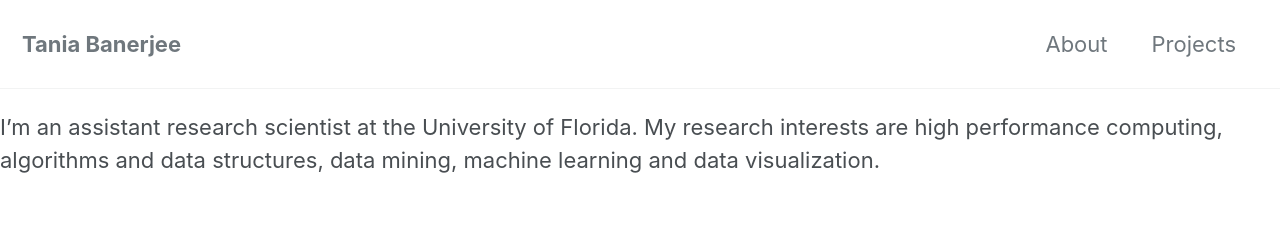
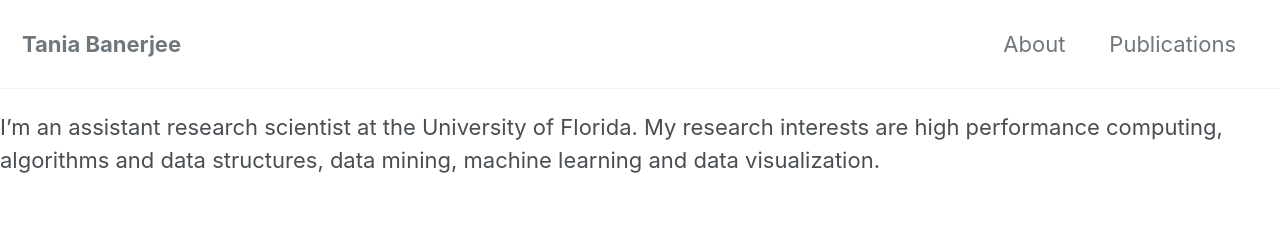
Before and after one commit to taniabanerjee/taniabanerjee.github.io, a Jekyll site: the page built from _pages/about.md, in a window 1280 px wide. Shown: the top 225 px of the page. Built offline with Jekyll 4.4.1, drawn with Linux system fonts in a browser that asks for light colours; cached includes are drawn as plain includes; nearby versions of some CDN libraries; our own code applies the rules of GitHub Pages for plain Markdown files.

Commit message:
updated publications

```diff
--- a/_data/navigation.yml
+++ b/_data/navigation.yml
@@ -1,9 +1,9 @@
 # main links
 main:
   - title: "About"
-    url: https://mmistakes.github.io/minimal-mistakes/docs/quick-start-guide/
-  - title: "Projects"
-    url: /projects/
+    url: /about/
+  - title: "Publications"
+    url: /publications/
   # - title: "About"
   #   url: https://mmistakes.github.io/minimal-mistakes/about/
   # - title: "Sample Posts"
```
